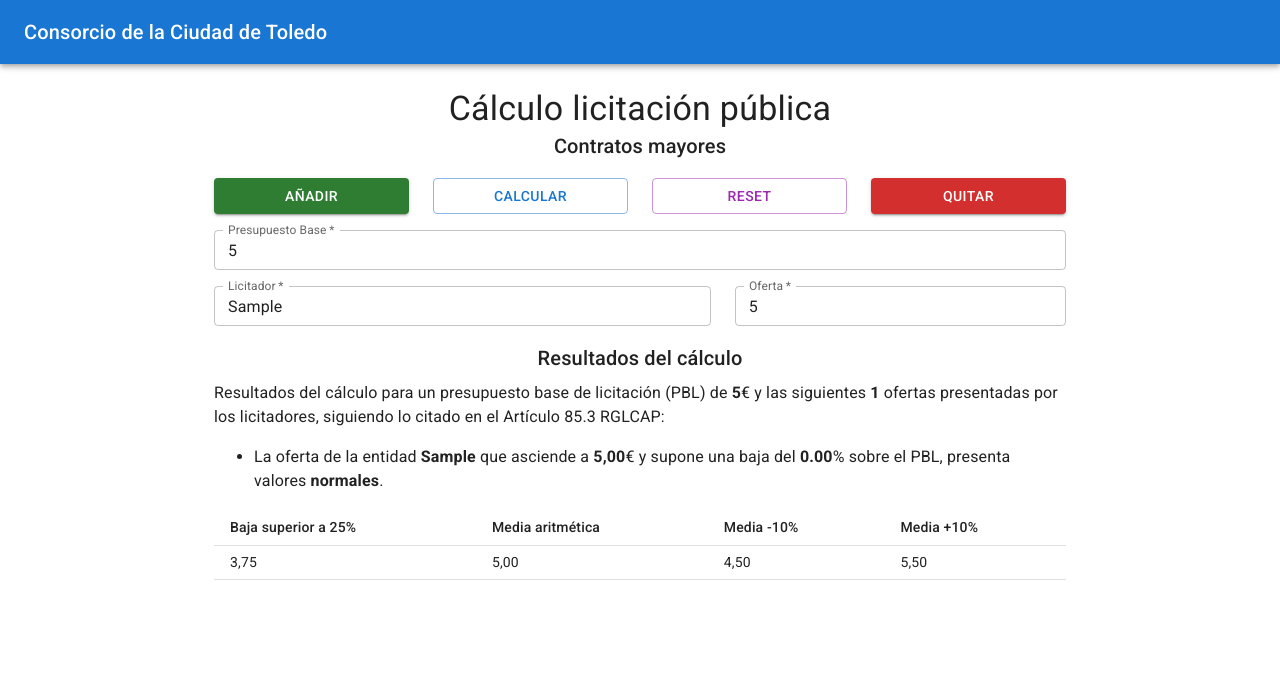
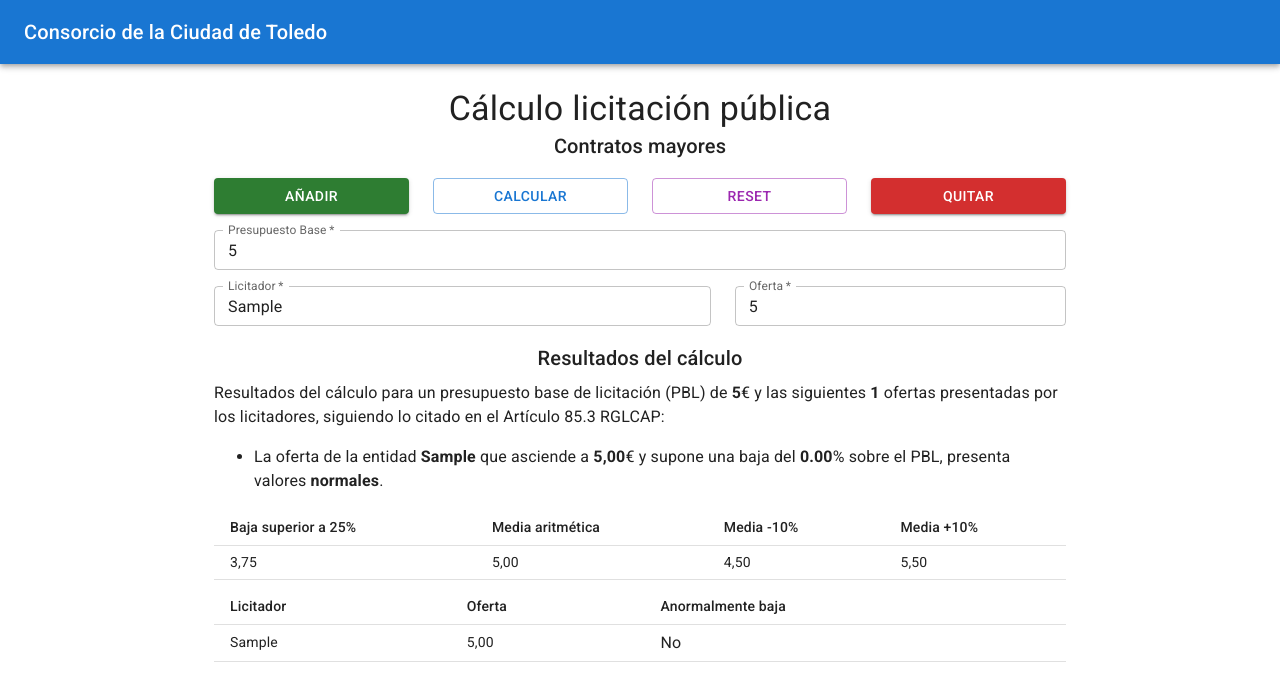
Before and after one commit to SrJimmy/licitacion, a React (Vite) app: page / in a window 1280 px wide. Both pictures are taken after typing "5", "Sample", "5" into the empty fields and a click on the button "CALCULAR". Shown: the top 686 px of the page. Built offline with nearby package versions, Linux system fonts and the light colour scheme.

Commit message:
Add (again) table

```diff
--- a/src/components/Form.jsx
+++ b/src/components/Form.jsx
@@ -163,6 +163,7 @@ export default function Form() {
         presupuestoBase={presupuestoBase}
         resultados={resultados}
       />
+      <TableResult resultados={resultados} />
     </Container>
   );
 }
--- a/src/components/TableResult.jsx
+++ b/src/components/TableResult.jsx
@@ -12,7 +12,7 @@ import {
 export default function TableResult({ resultados }) {
   return (
     <TableContainer sx={{ mb: 0 }}>
-      <Table>
+      <Table size="small">
         <TableHead>
           <TableRow>
             <TableCell>Licitador</TableCell>
@@ -24,7 +24,10 @@ export default function TableResult({ resultados }) {
           {resultados.map((item, index) => (
             <TableRow key={index}>
               <TableCell>{item.nombre}</TableCell>
-              <TableCell>{item.oferta.toFixed(2)}</TableCell>
+              <TableCell>{item.oferta.toLocaleString("es-ES", {
+                  maximumFractionDigits: 2,
+                  minimumFractionDigits: 2,
+                })}</TableCell>
               <TableCell>
                 <Typography color={item.temeraria ? "error" : ""}>
                   {item.temeraria ? "Sí" : "No"}
--- a/src/components/TemplateResult.jsx
+++ b/src/components/TemplateResult.jsx
@@ -24,7 +24,7 @@ export default function TemplateResult({ presupuestoBase, resultados }) {
         </Typography>
         <Typography>
           Resultados del cálculo para un presupuesto base de licitación (PBL) de{" "}
-          <b>{presupuestoBase}</b>€ y las siguientes <b>{numLicts}</b> ofertas{" "}
+          <b>{presupuestoBase}</b>€ y las siguientes <b>{numLicts}</b> ofertas
           presentadas por los licitadores, siguiendo lo citado en el Artículo
           85.3 RGLCAP:
         </Typography>
@@ -43,7 +43,7 @@ export default function TemplateResult({ presupuestoBase, resultados }) {
               sobre el PBL, presenta valores{" "}
               <Typography
                 display="inline"
-                 color={item.temeraria ? "error" : ""}
+                color={item.temeraria ? "error" : ""}
               >
                 <b>{item.temeraria ? "anormales" : "normales"}</b>.
               </Typography>
```
